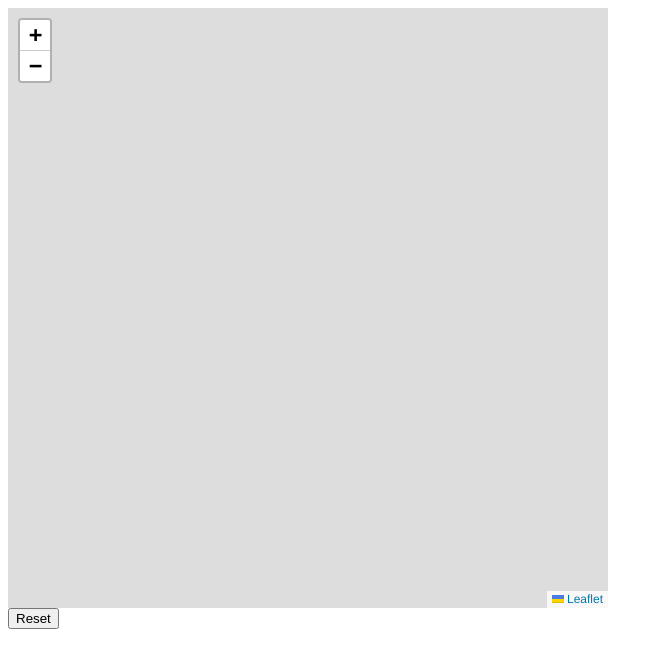
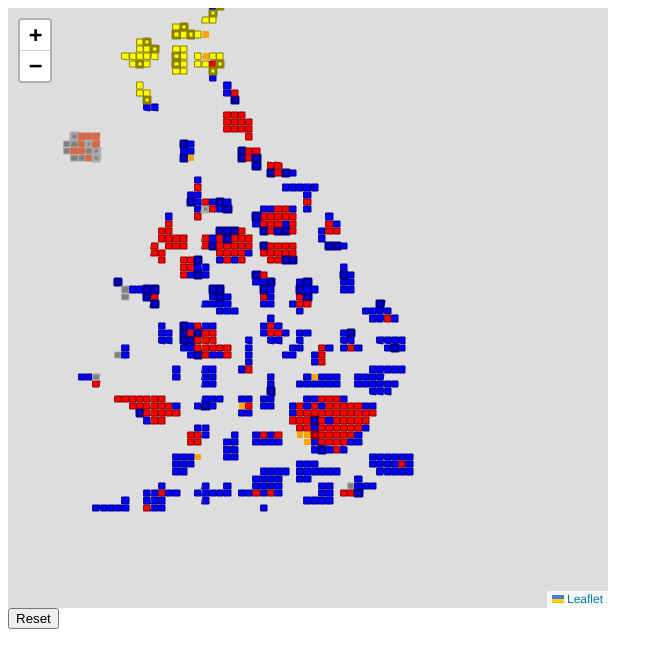
Before and after one commit to pollockl-parl/d3, a plain HTML site: page index.html in a window 1280 px wide. Shown: the whole page, without its empty margins (0-663 px from the left). Drawn offline with nearby package versions, Linux system fonts and the light colour scheme.

Commit message:
added 2017

```diff
--- a/index.html
+++ b/index.html
@@ -21,8 +21,10 @@
         <button class="btn reset-btn" id="all">Reset</button>
 
         <script>
-            var map = L.map('map').setView([49.767122, -7.556727], 20);
-            // without _ is EPSG 3857; wiith _ is WGS84
+
+            // MUST BE WGS84 - transformed and set in SF
+             var map = L.map('map').setView([0.3149999 , 0.41 ],10);
+
             var map_url = "https://raw.githubusercontent.com/pollockl-parl/d3/main/results_2019.geojson";
             var tooltip = L.tooltip()
                 .setLatLng([49.767122, -7.556727])
@@ -31,7 +33,7 @@
 
             // styling / formatting functions
 
-            function getRegionColour(r) {
+            function getPartyColour(r) {
                 switch (r) {
                     case "Con": return "blue";
                     case "Lab" : return "red";
@@ -42,13 +44,34 @@
                 }
             }
 
+            function getPartyBorderColour(r) {
+                switch (r) {
+                    case "Con": return "#00008B";
+                    case "Lab" : return "#8B0000";
+                    case "SNP" : return "#8B8000";
+                    case "LD" : return "d#ff8c00";
+                    case "DUP" : return "#D46A4C"
+                    default : return "darkgrey";
+                }
+            }
+
+            function getBorderWeight(b) {
+
+                if (b.includes("gain")) {
+                    return 3
+                } else {
+                    return 1
+                }
+            }
+
+
             function styler(feature) {
                 return {
-                    fillColor: getRegionColour(feature.properties.first_party),
-                    weight: 2,
+                    fillColor: getPartyColour(feature.properties.first_party),
+                    weight: getBorderWeight(feature.properties.result),
                     opacity: 1,
-                    color: 'white',
-                    dashArray: '3',
+                    color: getPartyBorderColour(feature.properties.first_party),
+                    //dashArray: '3',
                     fillOpacity: 1
                 };
             }
@@ -70,7 +93,7 @@
 
                 document.getElementById("all").addEventListener('click', function (event) {
 
-                    map.setView([49.767122, -7.556727], 20)
+                    map.setView([0.3149999 , 0.41 ],10)
 
                     //map.eachLayer(function (layer) {
                     //     map.removeLayer(layer);
```
Also changed, not shown: results2019.geojson (deleted), results_2017.geojson (added), results_2019_wgs84.geojson (deleted).
